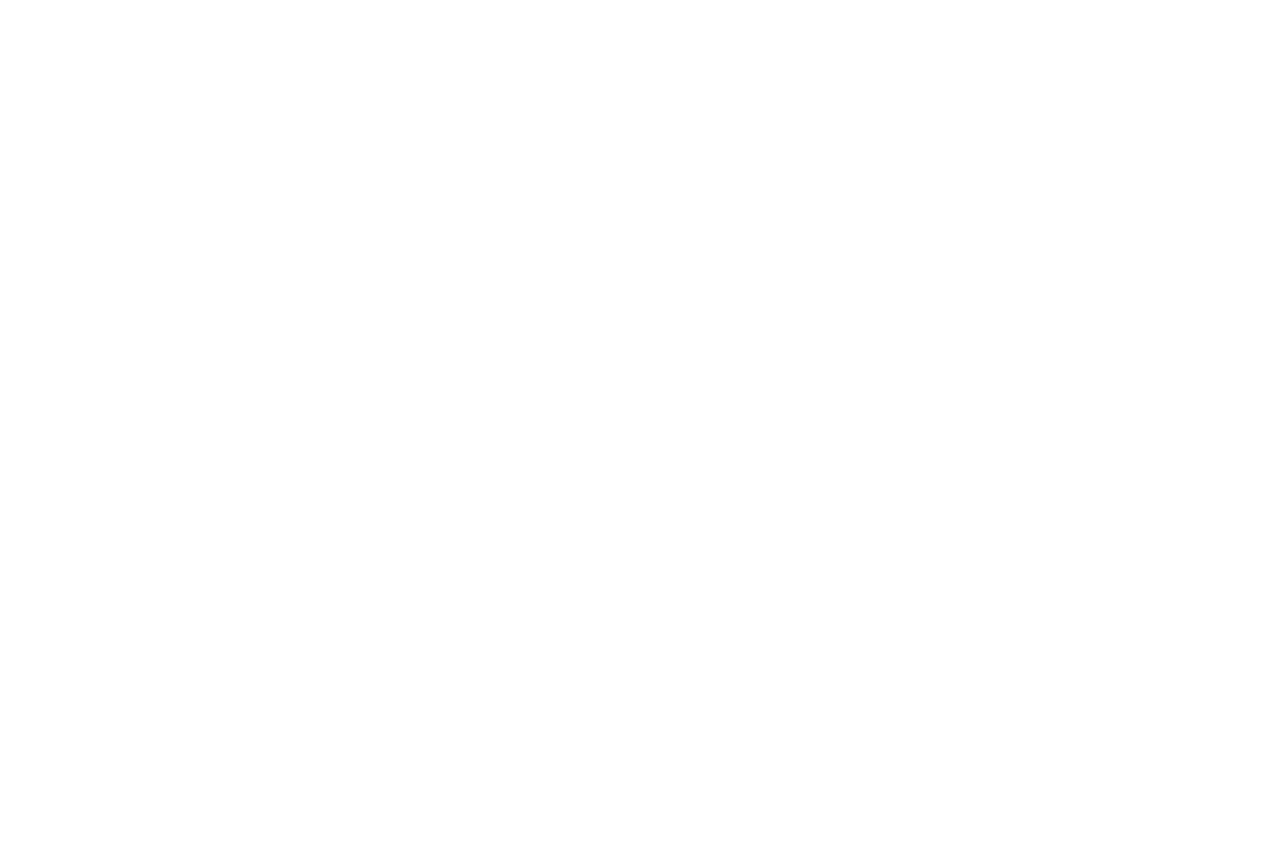
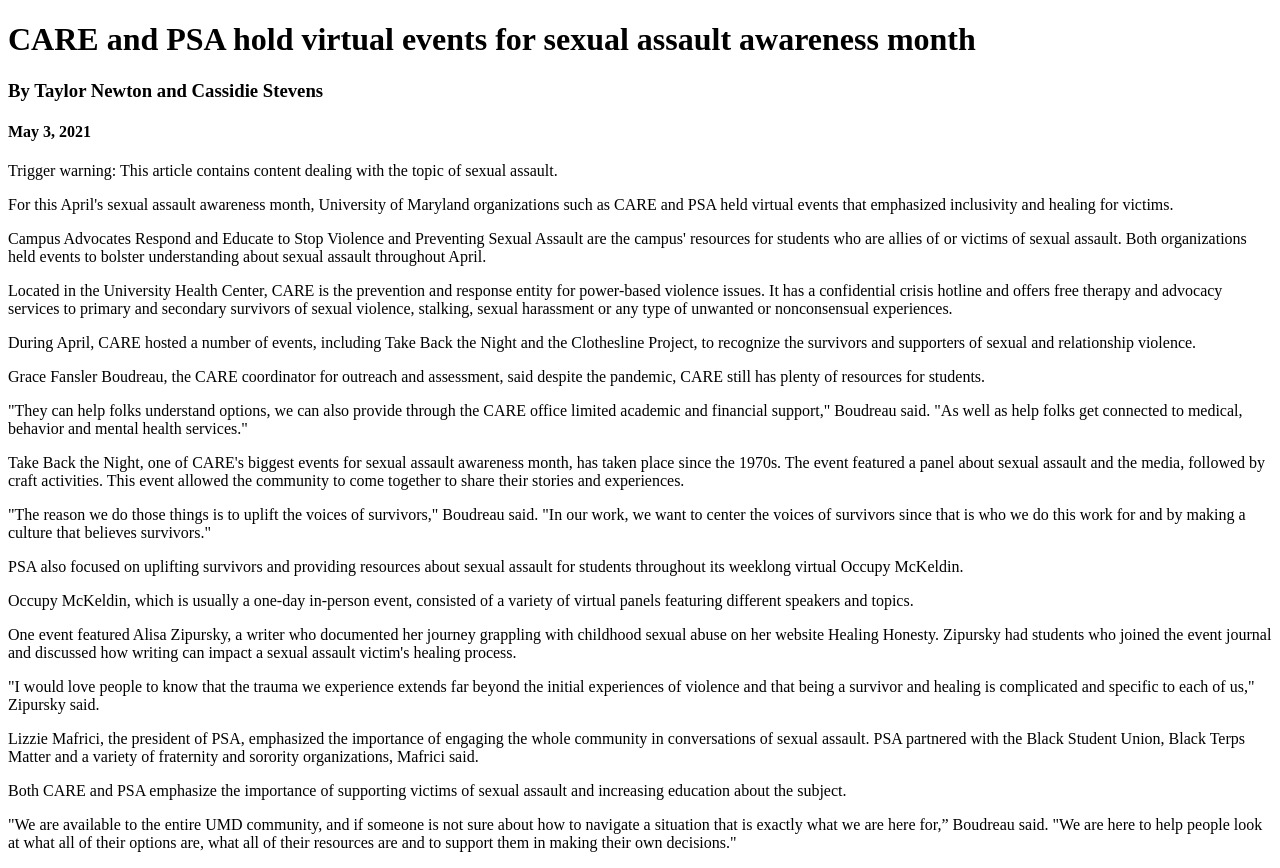
Before and after one commit to Cstv26/Jour352-final, a plain HTML site: page index.html in a window 1280 px wide. Before the commit the page ends 800 px from the top, so only its background shows below. Drawn offline with Linux system fonts and the light colour scheme.

Commit message:
Update index.html

```diff
--- a/index.html
+++ b/index.html
@@ -4,8 +4,44 @@
       <meta name="viewport" content="width=device-width,
   initial-scale=1.0">
        <link rel="stylesheet" href="style.css" type="text/css">
+       <title>Sexual Assault Awareness Month</title>
   </head>
   <body>
+      <h1>CARE and PSA hold virtual events for sexual assault awareness month</h1>
+      <h3>By Taylor Newton and Cassidie Stevens<h3>
+      <h4>May 3, 2021</h4>
 
+
+     <p> Trigger warning: This article contains content dealing with the topic of sexual assault.</p>
+
+     <p> For this April's sexual assault awareness month, University of Maryland organizations such as CARE and PSA held virtual events that emphasized inclusivity and healing for victims.</p>
+
+     <p> Campus Advocates Respond and Educate to Stop Violence and Preventing Sexual Assault are the campus' resources for students who are allies of or victims of sexual assault. Both organizations held events to bolster understanding about sexual assault throughout April.</p>
+
+    <p> Located in the University Health Center, CARE is the prevention and response entity for power-based violence issues. It has a confidential crisis hotline and offers free therapy and advocacy services to primary and secondary survivors of sexual violence, stalking, sexual harassment or any type of unwanted or nonconsensual experiences.</p>
+
+    <p>During April, CARE hosted a number of events, including Take Back the Night and the Clothesline Project, to recognize the survivors and supporters of sexual and relationship violence.
+
+    <p>Grace Fansler Boudreau, the CARE coordinator for outreach and assessment, said despite the pandemic, CARE still has plenty of resources for students.</p>
+
+    <p>"They can help folks understand options, we can also provide through the CARE office limited academic and financial support," Boudreau said. "As well as help folks get connected to medical, behavior and mental health services."</p>
+
+    <p>Take Back the Night, one of CARE's biggest events for sexual assault awareness month, has taken place since the 1970s. The event featured a panel about sexual assault and the media, followed by craft activities. This event allowed the community to come together to share their stories and experiences.</p>
+
+    <p>"The reason we do those things is to uplift the voices of survivors," Boudreau said. "In our work, we want to center the voices of survivors since that is who we do this work for and by making a culture that believes survivors."</p>
+
+    <p>PSA also focused on uplifting survivors and providing resources about sexual assault for students throughout its weeklong virtual Occupy McKeldin.</p>
+
+    <p>Occupy McKeldin, which is usually a one-day in-person event, consisted of a variety of virtual panels featuring different speakers and topics.</p>
+
+    <p>One event featured Alisa Zipursky, a writer who documented her journey grappling with childhood sexual abuse on her website Healing Honesty. Zipursky had students who joined the event journal and discussed how writing can impact a sexual assault victim's healing process.</p>
+
+    <p>"I would love people to know that the trauma we experience extends far beyond the initial experiences of violence and that being a survivor and healing is complicated and specific to each of us," Zipursky said.</p>
+
+    <p>Lizzie Mafrici, the president of PSA, emphasized the importance of engaging the whole community in conversations of sexual assault. PSA partnered with the Black Student Union, Black Terps Matter and a variety of fraternity and sorority organizations, Mafrici said.</p>
+
+    <p>Both CARE and PSA emphasize the importance of supporting victims of sexual assault and increasing education about the subject.</p>
+
+    <p>"We are available to the entire UMD community, and if someone is not sure about how to navigate a situation that is exactly what we are here for,” Boudreau said. "We are here to help people look at what all of their options are, what all of their resources are and to support them in making their own decisions."</p>
   </body>
 </html>
```
